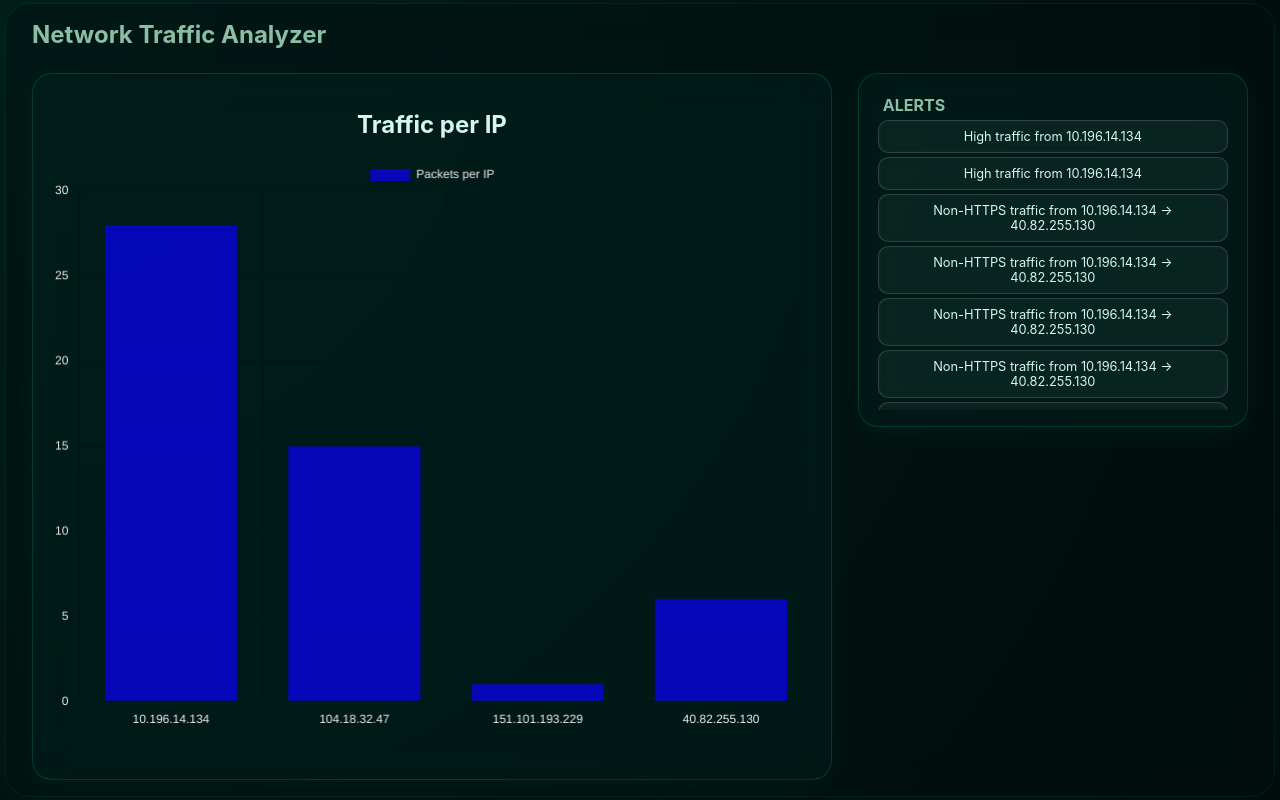
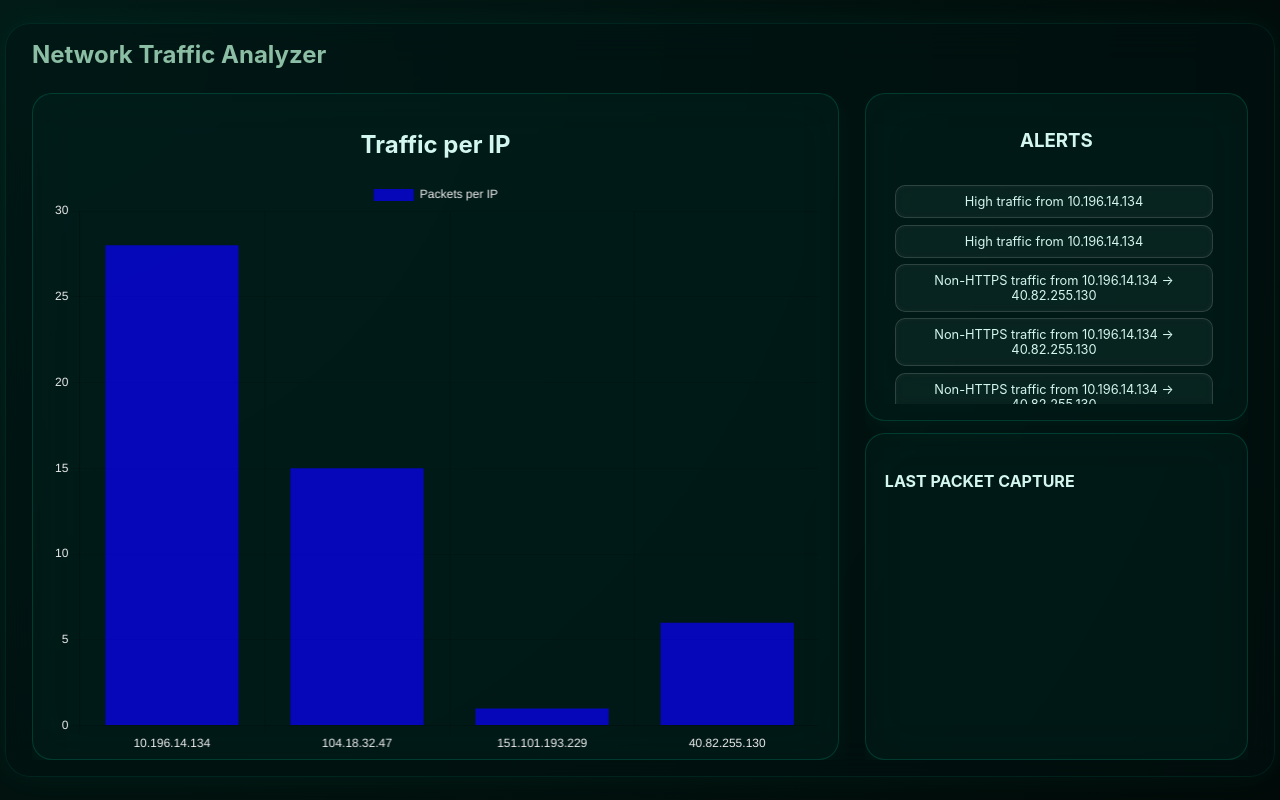
Before and after one commit to esanchez08/Network-Traffic-Analyzer, a Flask app: page / in a window 1280 px wide. Run offline with Flask 3, Linux system fonts and the light colour scheme.

Commit message:
UI updates

```diff
--- a/webapp/static/style.css
+++ b/webapp/static/style.css
@@ -5,8 +5,9 @@ body {
   margin: 0;
   padding: 0;
   text-align: center;
-  height: 100vh;
-  overflow: hidden;
+  min-height: 100vh;
+  overflow-x: hidden;
+  overflow-y: auto;
   display: flex;
   align-items: center;
   justify-content: center;
@@ -14,9 +15,10 @@ body {
 
 .main-container{
   width: 95vw;
-  height: 95vh;
+  height: 90vh;
   max-width: 1600px;
-  max-height: 900px;
+  min-height: 40vh;
+  max-height: none;
   padding: 2vh 2vw;
   border-radius: 25px;
   background: rgba(0, 20, 20, 0.35);
@@ -27,7 +29,8 @@ body {
   display: flex;
   flex-direction: column;
   gap: 2vh;
-  overflow: hidden;
+  overflow: visible;
+  margin: 2vh 0;
 }
 
 
@@ -40,28 +43,21 @@ h1 {
   flex-shrink: 0;
 }
 
-h3 {
-  text-align: left;
-  padding: 5px;
-  margin: 0;
-  color: #8bbea4;
-  font-size: clamp(1rem, 2vh, 1.2rem);
-}
-
 
 .dashboard {
   display: flex;
-  justify-content: center;
+  justify-content: space-around;
   align-items: stretch;
   gap: 2vw;
   width: 100%;
   flex: 1;
   min-height: 0;
+  overflow: hidden;
 }
 
 
 .chart-box {
-  flex: 1;
+  flex: 2;
   max-width: 65%;
   background: rgba(0, 40, 35, 0.35);
   border: 1px solid rgba(0, 255, 200, 0.15);
@@ -73,6 +69,7 @@ h3 {
   display: flex;
   flex-direction: column;
   overflow: hidden;
+  min-height: 0;
 }
 
 .chart-box:hover {
@@ -82,8 +79,26 @@ h3 {
 }
 
 
+.right-panel{
+  display: flex;
+  flex-direction: column;
+  gap: 1.5vh;
+  flex: 1;
+  min-height: 0;
+  overflow: hidden;
+}
+
+.h3 {
+  text-align: left;
+  padding: 10px;
+  margin-top: 5px;
+  margin: 0;
+  color: #8bbea4;
+  font-size: clamp(1rem, 2vh, 1.2rem);
+}
+
 .alerts-box {
-  flex: 0 0 30%;
+  flex: 1;
   max-width: 350px;
   max-height: 40vh;
   background: rgba(0, 40, 35, 0.35);
@@ -96,6 +111,7 @@ h3 {
   display: flex;
   flex-direction: column;
   overflow: hidden;
+  min-height: 0;
 }
 
 .alerts-box:hover {
@@ -104,12 +120,32 @@ h3 {
   transform: scale(1.02);
 }
 
+.new-box{
+  flex: 1;
+  max-width: 350px;
+  max-height: 40vh;
+  background: rgba(0, 40, 35, 0.35);
+  border: 1px solid rgba(0, 255, 200, 0.15);
+  border-radius: 20px;
+  padding: 2vh 1.5vw;
+  box-shadow: 0 8px 25px rgba(0, 255, 200, 0.05);
+  backdrop-filter: blur(25px);
+  transition: all 0.3s ease;
+  display: flex;
+  overflow: hidden;
+  min-height: 0;
 
+}
 
+.new-box:hover {
+  border-color: rgba(0, 255, 200, 0.4);
+  box-shadow: 0 8px 30px rgba(0, 255, 200, 0.1);
+  transform: scale(1.02);
+}
 
 ul {
   list-style: none;
-  padding: 0;
+  padding: 10px;
   text-align: center;
   margin: 0;
   overflow-y: auto;
@@ -127,12 +163,20 @@ li {
   background: rgba(255, 255, 255, 0.03);
   border: 1px solid rgba(255, 255, 255, 0.15);
   padding: 1vh 1vw;
-  margin-bottom: 0.5vh;
+  margin-top: 0.6vh;
+  margin-bottom: 0.8vh;
   border-radius: 10px;
   backdrop-filter: blur(5px);
   transition: all 0.3s ease;
   box-shadow: inset 0 0 5px rgba(255, 255, 255, 0.05);
   font-size: clamp(0.8rem, 1.5vh, 1rem);
+  text-align: center;
+}
+
+
+#alerts li {
+  text-align: center;
+  width: 90%;
 }
 
 
--- a/webapp/templates/index.html
+++ b/webapp/templates/index.html
@@ -16,11 +16,15 @@
         <h2>Traffic per IP</h2>
         <canvas id="trafficChart" width="400" height="300"></canvas>
       </div>
-      <div class="alerts-box" id="alerts-box">
-        <h3>ALERTS</h3>
-        <ul id="alerts"></ul>
+      <div class="right-panel">
+        <div class="alerts-box" id="alerts-box">
+          <h3>ALERTS</h3>
+          <ul id="alerts"></ul>
+        </div>
+        <div class="new-box" id="new-box">
+          <h4>LAST PACKET CAPTURE</h4>
+        </div>
       </div>
     </div>
-  </div>
 </body>
 </html>
```
Also changed, not shown: analyzer/data/traffic.json (+21 -10 lines).
